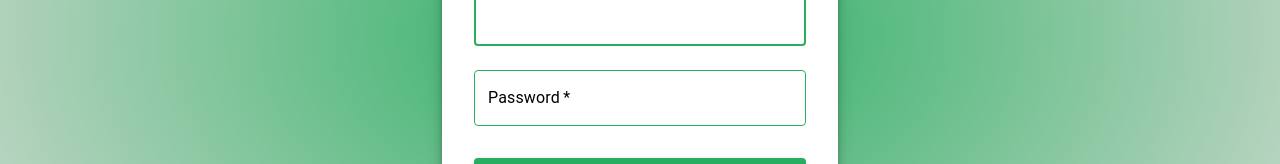
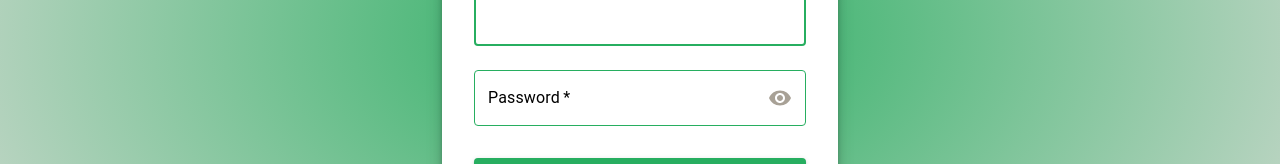
Before and after one commit to Sync-Chord/chord-sync-client, a React (Create React App) app: page /auth/login in a window 1280 px wide. Shown: the part 366-530 px from the top of the page. Built offline with nearby package versions, Linux system fonts and the light colour scheme.

Commit message:
password show icon added

```diff
--- a/src/components/common/CustomTextField.tsx
+++ b/src/components/common/CustomTextField.tsx
@@ -1,12 +1,13 @@
-import React from "react"
-import TextField from "@mui/material/TextField"
-import { createTheme, ThemeProvider } from "@mui/material/styles"
-
+import TextField from "@mui/material/TextField";
+import { createTheme, ThemeProvider } from "@mui/material/styles";
+import InputAdornment from "@mui/material/InputAdornment";
 interface Props {
-  id: string
-  name: string
-  label: string
-  autofous: boolean
+  id: string;
+  name: string;
+  label: string;
+  autofocus: boolean;
+  type?: string;
+  icon?: React.ReactNode;
 }
 
 export const theme = createTheme({
@@ -38,7 +39,7 @@ export const theme = createTheme({
       },
     },
   },
-})
+});
 
 const CustomTextField = (props: Props) => {
   return (
@@ -50,10 +51,16 @@ const CustomTextField = (props: Props) => {
         id={props.id}
         label={props.label}
         name={props.name}
-        autoFocus={props.autofous}
+        autoFocus={props.autofocus}
+        type={props.type}
+        InputProps={{
+          endAdornment: props.icon ? (
+            <InputAdornment position="end">{props.icon}</InputAdornment>
+          ) : null,
+        }}
       />
     </ThemeProvider>
-  )
-}
+  );
+};
 
-export default CustomTextField
+export default CustomTextField;
--- a/src/components/screens/auth/Login.tsx
+++ b/src/components/screens/auth/Login.tsx
@@ -6,13 +6,14 @@ import Link from "@mui/material/Link";
 import Paper from "@mui/material/Paper";
 import Typography from "@mui/material/Typography";
 import { createTheme, ThemeProvider } from "@mui/material/styles";
-import { Container } from "@mui/system";
+import { color, Container } from "@mui/system";
 import * as React from "react";
 import { useState } from "react";
 import { useNavigate } from "react-router-dom";
 import image from "../../../assests/images/logo.png";
 import validation from "../../../utils/validation";
 import CustomTextField from "../../common/CustomTextField";
+import VisibilityIcon from "@mui/icons-material/Visibility";
 
 // TODO remove, this demo shouldn't need to reset the theme.
 const defaultTheme = createTheme();
@@ -20,7 +21,7 @@ const defaultTheme = createTheme();
 export default function Login() {
   const nav = useNavigate();
   const [error, setError] = useState<Record<string, string>>({});
-
+  const [showPassword, setShowPassword] = useState(false);
   const loginSubmit = (event: React.FormEvent<HTMLFormElement>) => {
     event.preventDefault();
     const data = new FormData(event.currentTarget);
@@ -82,7 +83,7 @@ export default function Login() {
               >
                 <CustomTextField
                   id="uniqueId"
-                  autofous={true}
+                  autofocus={true}
                   name="uniqueId"
                   label="Email or Phone"
                 />
@@ -96,11 +97,20 @@ export default function Login() {
                 )}
                 <CustomTextField
                   id="password"
-                  autofous={false}
+                  autofocus={false}
                   name="password"
                   label="Password"
-                  // type="password"
+                  type={showPassword ? "text" : "password"}
+                  icon={
+                    <VisibilityIcon
+                      style={{ color: "#A8A196" }}
+                      cursor="pointer"
+                      onMouseOut={() => setShowPassword(false)}
+                      onMouseOver={() => setShowPassword(true)}
+                    />
+                  }
                 />
+
                 {error.password ? (
                   <Typography style={{ color: "red" }}>
                     {error.password}
--- a/src/components/screens/auth/Otp.tsx
+++ b/src/components/screens/auth/Otp.tsx
@@ -1,57 +1,57 @@
-import Box from "@mui/material/Box"
-import Button from "@mui/material/Button"
-import Container from "@mui/material/Container"
-import CssBaseline from "@mui/material/CssBaseline"
-import Grid from "@mui/material/Grid"
-import Link from "@mui/material/Link"
-import Paper from "@mui/material/Paper"
-import Typography from "@mui/material/Typography"
-import { createTheme, ThemeProvider } from "@mui/material/styles"
-import * as React from "react"
-import { useState } from "react"
-import { useNavigate } from "react-router-dom"
-import { toast } from "react-toastify"
-import image from "../../../assests/images/logo.png"
-import validation from "../../../utils/validation"
-import CustomTextField from "../../common/CustomTextField"
+import Box from "@mui/material/Box";
+import Button from "@mui/material/Button";
+import Container from "@mui/material/Container";
+import CssBaseline from "@mui/material/CssBaseline";
+import Grid from "@mui/material/Grid";
+import Link from "@mui/material/Link";
+import Paper from "@mui/material/Paper";
+import Typography from "@mui/material/Typography";
+import { createTheme, ThemeProvider } from "@mui/material/styles";
+import * as React from "react";
+import { useState } from "react";
+import { useNavigate } from "react-router-dom";
+import { toast } from "react-toastify";
+import image from "../../../assests/images/logo.png";
+import validation from "../../../utils/validation";
+import CustomTextField from "../../common/CustomTextField";
 interface props {
-  type: String
+  type: String;
 }
 
-const defaultTheme = createTheme()
+const defaultTheme = createTheme();
 
 export default function Otp(props: props) {
-  const nav = useNavigate()
-  const [showOtp, setShowOtp] = useState(false)
+  const nav = useNavigate();
+  const [showOtp, setShowOtp] = useState(false);
 
   const check = () => {
-    toast.success("Otp Resent SuccessFully!!!")
-    setShowOtp(true)
-  }
+    toast.success("Otp Resent SuccessFully!!!");
+    setShowOtp(true);
+  };
   const checkotp = () => {
-    toast.success("Otp Sent SuccessFully!!!")
-    setShowOtp(true)
-  }
+    toast.success("Otp Sent SuccessFully!!!");
+    setShowOtp(true);
+  };
 
   //validation
-  const [error, setError] = useState<Record<string, string>>({})
+  const [error, setError] = useState<Record<string, string>>({});
 
   const otpSubmit = (event: React.FormEvent<HTMLFormElement>) => {
-    event.preventDefault()
-    const data = new FormData(event.currentTarget)
-    const uniqueId = data.get("uniqueId")?.toString() ?? null
-    const password = data.get("password")?.toString() ?? null
-    const otp = data.get("OTP")?.toString() ?? null
+    event.preventDefault();
+    const data = new FormData(event.currentTarget);
+    const uniqueId = data.get("uniqueId")?.toString() ?? null;
+    const password = data.get("password")?.toString() ?? null;
+    const otp = data.get("OTP")?.toString() ?? null;
 
-    const errors = validation({ uniqueId, password, otp })
-    setError(errors)
+    const errors = validation({ uniqueId, password, otp });
+    setError(errors);
 
     if (Object.keys(errors).length > 0) {
       // Validation failed, prevent form submission
-      return false
+      return false;
     }
-    console.log(error)
-  }
+    console.log(error);
+  };
 
   return (
     <ThemeProvider theme={defaultTheme}>
@@ -103,7 +103,7 @@ export default function Otp(props: props) {
                 sx={{ mt: 1 }}
               >
                 <CustomTextField
-                  autofous={true}
+                  autofocus={true}
                   id="uniqueId"
                   name="uniqueId"
                   label="Email or Phone"
@@ -119,7 +119,7 @@ export default function Otp(props: props) {
                 {showOtp ? (
                   <CustomTextField
                     id="otp"
-                    autofous={false}
+                    autofocus={false}
                     name="otp"
                     label="OTP"
                   />
@@ -136,10 +136,11 @@ export default function Otp(props: props) {
                 )}
                 {props.type === "forgetpassword" && showOtp ? (
                   <CustomTextField
-                    autofous={false}
+                    autofocus={false}
                     id="newpassword"
                     name="newpassword"
                     label="New Password"
+                    type="password"
                   />
                 ) : (
                   ""
@@ -157,8 +158,8 @@ export default function Otp(props: props) {
                   fullWidth
                   variant="contained"
                   onClick={() => {
-                    setShowOtp(true)
-                    checkotp()
+                    setShowOtp(true);
+                    checkotp();
                   }}
                   sx={{ mt: 3, mb: 2 }}
                   style={{ backgroundColor: "#27AE60" }}
@@ -199,5 +200,5 @@ export default function Otp(props: props) {
         </Box>
       </Container>
     </ThemeProvider>
-  )
+  );
 }
--- a/src/components/screens/auth/SignUp.tsx
+++ b/src/components/screens/auth/SignUp.tsx
@@ -1,39 +1,40 @@
-import Box from "@mui/material/Box"
-import Button from "@mui/material/Button"
-import Container from "@mui/material/Container"
-import CssBaseline from "@mui/material/CssBaseline"
-import Grid from "@mui/material/Grid"
-import Link from "@mui/material/Link"
-import Paper from "@mui/material/Paper"
-import { createTheme, ThemeProvider } from "@mui/material/styles"
-import Typography from "@mui/material/Typography"
-import * as React from "react"
-import { useState } from "react"
-import { useNavigate } from "react-router-dom"
-import image from "../../../assests/images/logo.png"
-import validation from "../../../utils/validation"
-import CustomTextField from "../../common/CustomTextField"
+import Box from "@mui/material/Box";
+import Button from "@mui/material/Button";
+import Container from "@mui/material/Container";
+import CssBaseline from "@mui/material/CssBaseline";
+import Grid from "@mui/material/Grid";
+import Link from "@mui/material/Link";
+import Paper from "@mui/material/Paper";
+import { createTheme, ThemeProvider } from "@mui/material/styles";
+import Typography from "@mui/material/Typography";
+import * as React from "react";
+import { useState } from "react";
+import { useNavigate } from "react-router-dom";
+import image from "../../../assests/images/logo.png";
+import validation from "../../../utils/validation";
+import CustomTextField from "../../common/CustomTextField";
+import VisibilityIcon from "@mui/icons-material/Visibility";
 
-const defaultTheme = createTheme()
+const defaultTheme = createTheme();
 
 export default function SignUp() {
-  const nav = useNavigate()
+  const nav = useNavigate();
 
   //validation
-  const [error, setError] = useState<Record<string, string>>({})
+  const [error, setError] = useState<Record<string, string>>({});
+  const [showPassword, setShowPassword] = useState(false);
+  const signUpSubmit = (event: React.FormEvent<HTMLFormElement>) => {
+    event.preventDefault();
+    const data = new FormData(event.currentTarget);
+    const uniqueId = data.get("uniqueId")?.toString() ?? null;
+    const password = data.get("password")?.toString() ?? null;
+    const otp = data.get("OTP")?.toString() ?? null;
+    const name = data.get("name")?.toString() ?? null;
 
-  const signUpSubmit = (event: React.FormEvent<HTMLFormElement>) => {
-    event.preventDefault()
-    const data = new FormData(event.currentTarget)
-    const uniqueId = data.get("uniqueId")?.toString() ?? null
-    const password = data.get("password")?.toString() ?? null
-    const otp = data.get("OTP")?.toString() ?? null
-    const name = data.get("name")?.toString() ?? null
+    setError(validation({ name, uniqueId, password, otp }));
 
-    setError(validation({ name, uniqueId, password, otp }))
-
-    console.log(error)
-  }
+    console.log(error);
+  };
 
   return (
     <ThemeProvider theme={defaultTheme}>
@@ -86,7 +87,7 @@ export default function SignUp() {
                   <Grid item xs={12}>
                     <CustomTextField
                       id="name"
-                      autofous={true}
+                      autofocus={true}
                       name="name"
                       label="Name"
                     />
@@ -102,7 +103,7 @@ export default function SignUp() {
                   <Grid item xs={12}>
                     <CustomTextField
                       id="uniqueId"
-                      autofous={false}
+                      autofocus={false}
                       name="uniqueId"
                       label="Email or Phone"
                     />
@@ -118,9 +119,18 @@ export default function SignUp() {
                   <Grid item xs={12}>
                     <CustomTextField
                       id="password"
-                      autofous={false}
+                      autofocus={false}
                       name="password"
                       label="Password"
+                      type={showPassword ? "text" : "password"}
+                      icon={
+                        <VisibilityIcon
+                          style={{ color: "#A8A196" }}
+                          cursor="pointer"
+                          onMouseOut={() => setShowPassword(false)}
+                          onMouseOver={() => setShowPassword(true)}
+                        />
+                      }
                     />
                     {error.password ? (
                       <Typography style={{ color: "red" }}>
@@ -161,5 +171,5 @@ export default function SignUp() {
         </Box>
       </Container>
     </ThemeProvider>
-  )
+  );
 }
```
